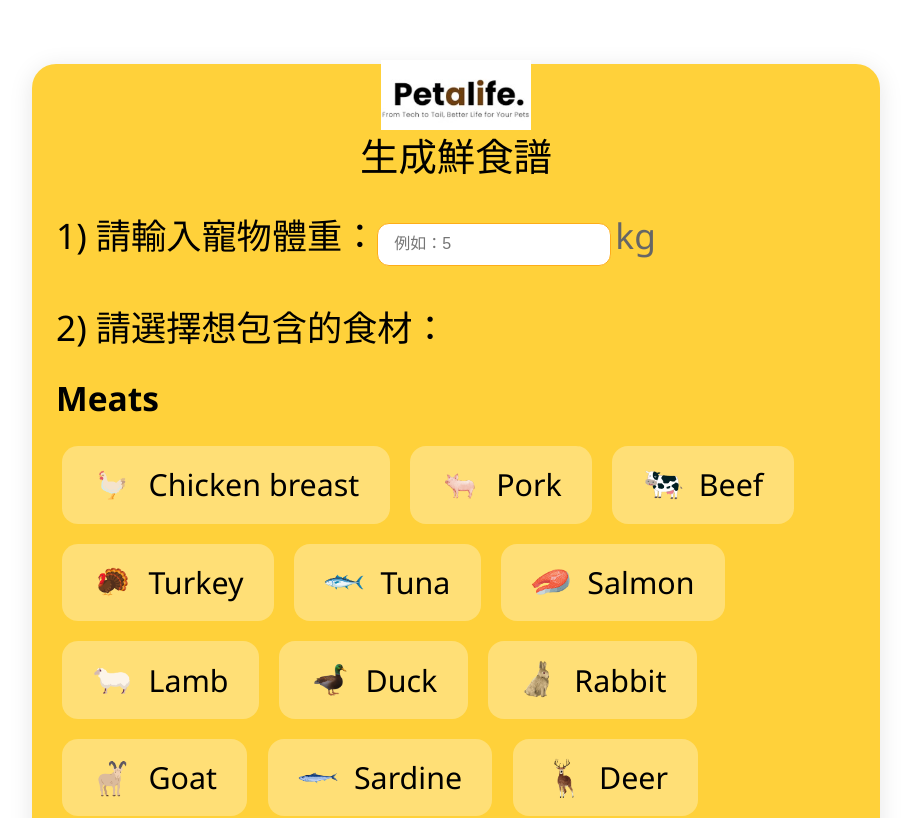
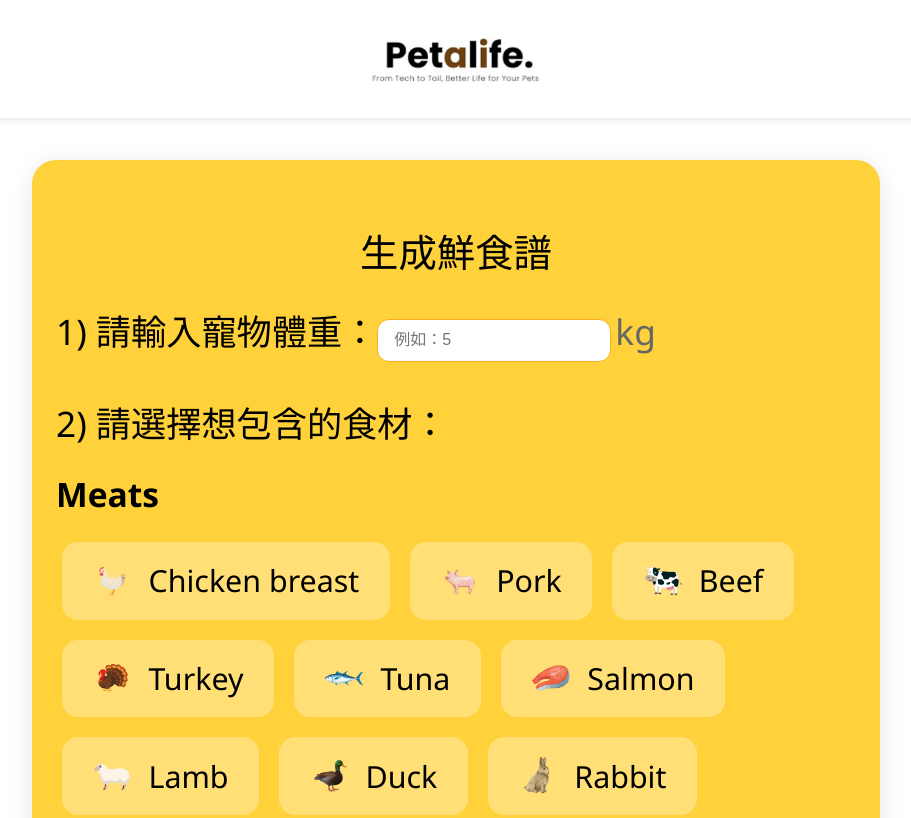
Before and after one commit to petalife/pet_food_calculator, a React (Vite) app: page / in a window 1280 px wide. Shown: the top 818 px of the page, without its empty margins (184-1095 px from the left). Built offline with nearby package versions, Linux system fonts and the light colour scheme.

Commit message:
Initial commit3

```diff
--- a/src/App.css
+++ b/src/App.css
@@ -10,7 +10,7 @@ body, #root {
   border-radius: 24px;
   box-shadow: 0 4px 24px rgba(0, 0, 0, 0.1);
   max-width: 800px;
-  margin: 2rem auto;
+  margin: 8rem auto 2rem auto;
   padding: 2rem 1.5rem 2.5rem 1.5rem;
 }
 
@@ -262,17 +262,20 @@ h2 {
 
 .company-icon {
   position: absolute;
-  top: 20px;
+  top: 0;
   left: 50%;
   transform: translateX(-50%);
-  width: 150px;
-  height: 150px;
+  background: #FFFFFF;
+  padding: 1rem;
   z-index: 1000;
+  width: 100%;
+  text-align: center;
+  box-shadow: 0 2px 8px rgba(0, 0, 0, 0.1);
 }
 
 .company-icon img {
-  width: 100%;
-  height: 100%;
+  max-height: 80px;
+  max-width: 200px;
   object-fit: contain;
 }
 
```
